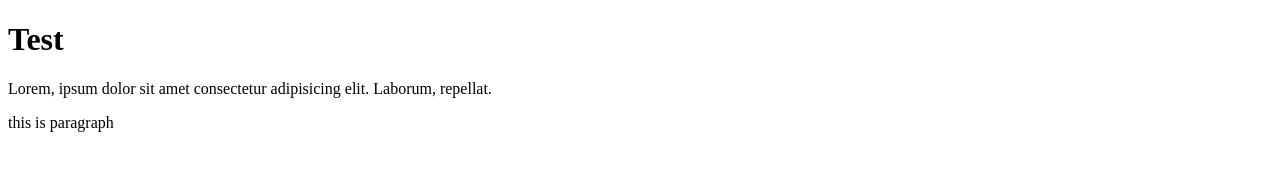
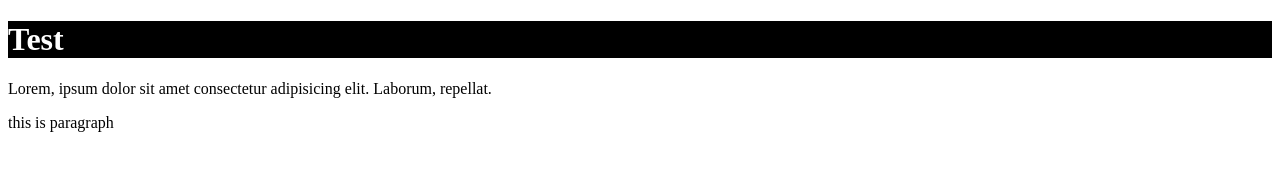
Before and after one commit to SMUZAMMILJAVED/testrepo, a plain HTML site: page index.html in a window 1280 px wide. Drawn offline with Linux system fonts and the light colour scheme.

Commit message:
Update styles.css

```diff
--- a/styles.css
+++ b/styles.css
@@ -1,4 +1,4 @@
 h1{
-color: black;
-background-color: #fff;
+color: #fff;
+background-color:#000;
 }
```
